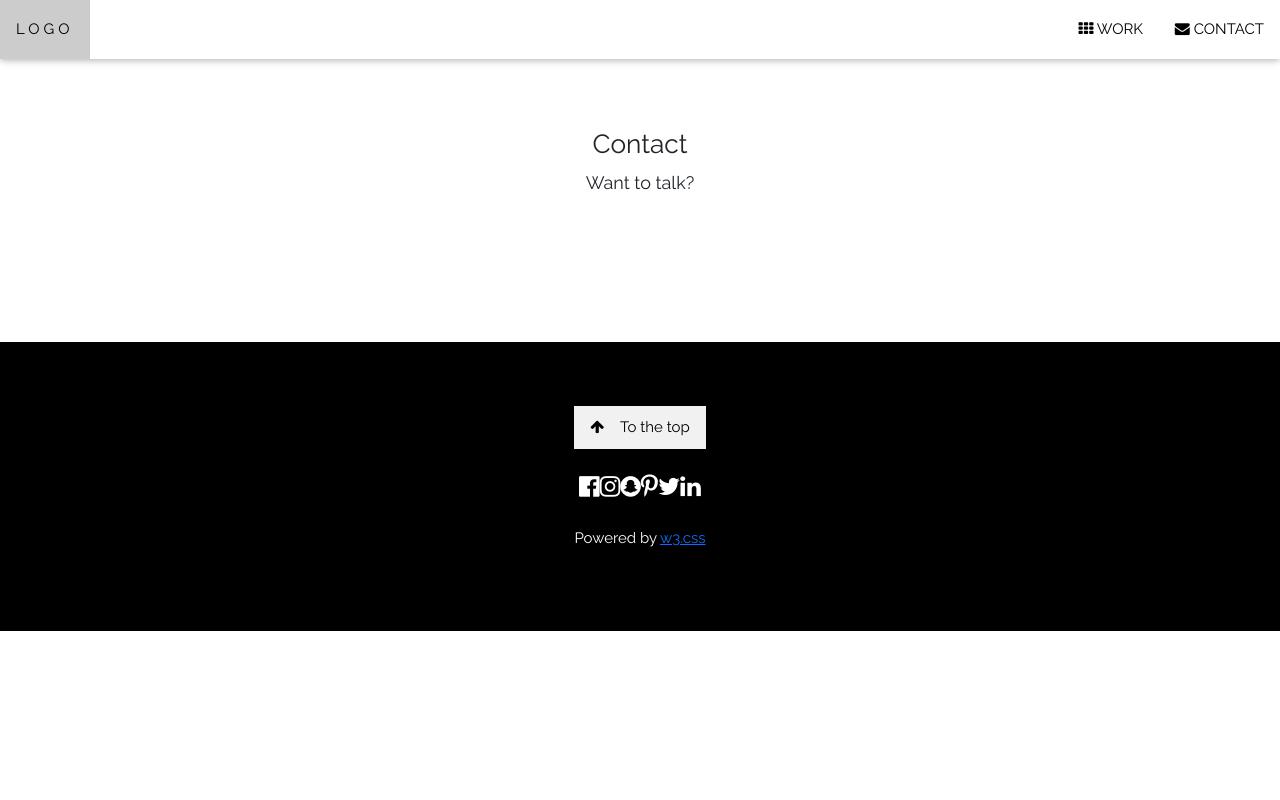
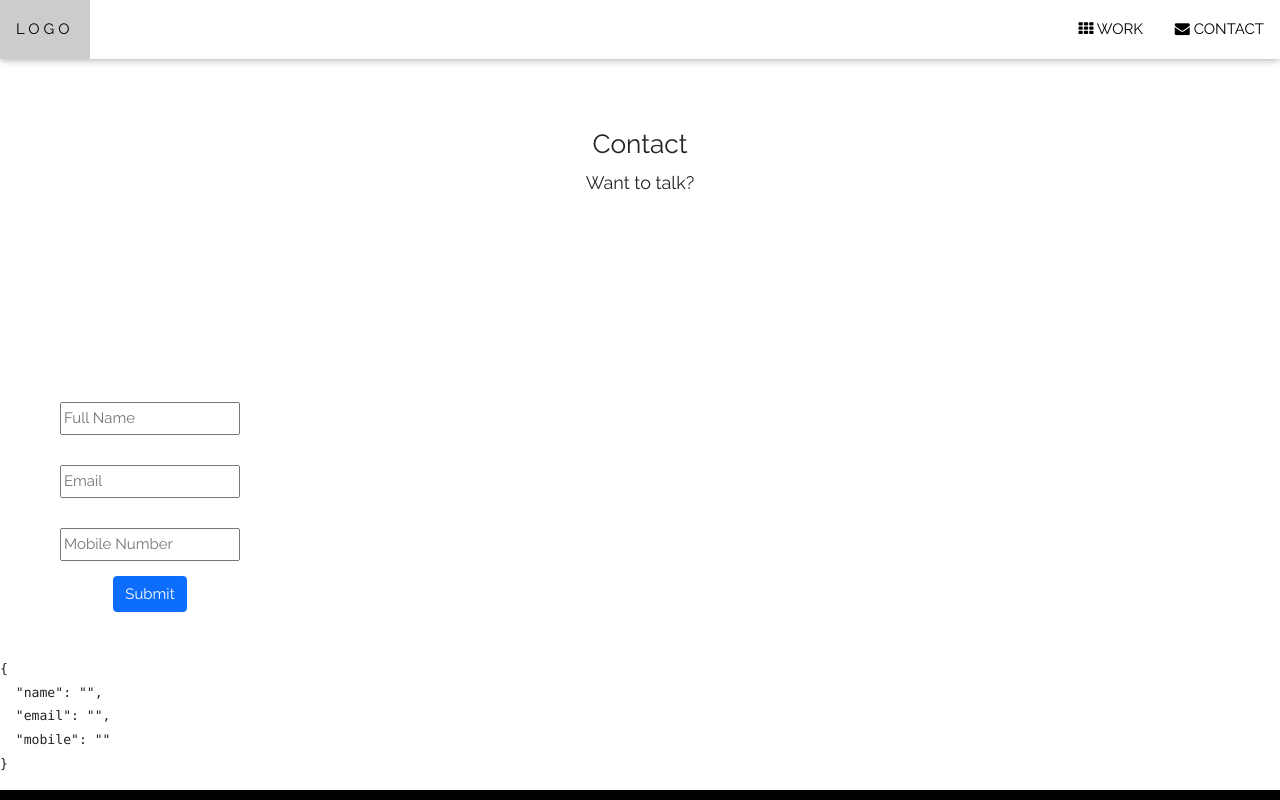
Before and after one commit to eben83/aoGroup, a React (Create React App) app in the folder ao-group/: page /contact in a window 1280 px wide. Shown: the top 800 px of the page. Built offline with nearby package versions, Linux system fonts and the light colour scheme.

Commit message:
form added (Wip)

```diff
--- a/ao-group/src/pages/contact.js
+++ b/ao-group/src/pages/contact.js
@@ -1,4 +1,5 @@
 import React from "react";
+import { Formik, Form, Field, ErrorMessage } from 'formik';
 
 const Contact = () => {
     return (
@@ -7,6 +8,45 @@ const Contact = () => {
                 <h3 className="w3-center">Contact</h3>
                 <p className="w3-center w3-large">Want to talk?</p>
             </div>
+
+            <Formik
+                initialValues={{name: '', email: '', mobile: ''}}
+                onSubmit={(data, {resetForm}) => {
+                    console.log(data)
+                    resetForm()
+                }}
+            >
+                {({values, handleChange, handleBlur, handleSubmit}) => (
+                <Form onSubmit={handleSubmit}>
+                    <div className='d-flex w3-center'>
+                        <div className='p-5'>
+                            <div className='p-3'>
+                                <Field
+                                    values={values.name}
+                                    type='input'
+                                    name='name'
+                                    placeholder='Full Name' />
+                            </div>
+                            <div className='p-3'>
+                                <Field
+                                    values={values.email}
+                                    type='email'
+                                    name='email'
+                                    placeholder='Email'/>
+                            </div>
+                            <div className='p-3'>
+                                <Field
+                                    values={values.mobile}
+                                    type='input'
+                                    name='mobile'
+                                    placeholder='Mobile Number'/>
+                            </div>
+                            <div className='btn btn-primary' type='submit'onClick={handleSubmit}>Submit</div>
+                        </div>
+                    </div>
+                        <pre>{JSON.stringify(values, null, 2)}</pre>
+                </Form>
+            )}</Formik>
         </>
     )
 }
```
